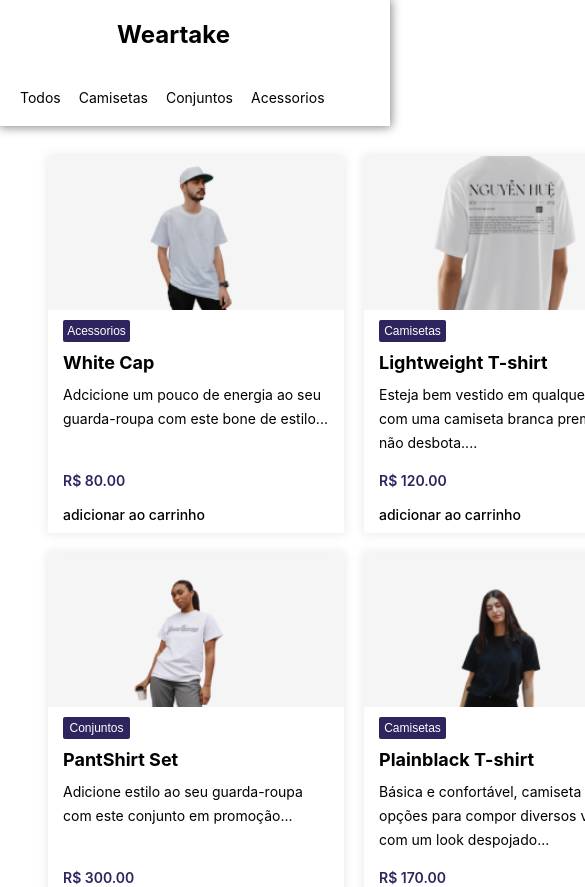
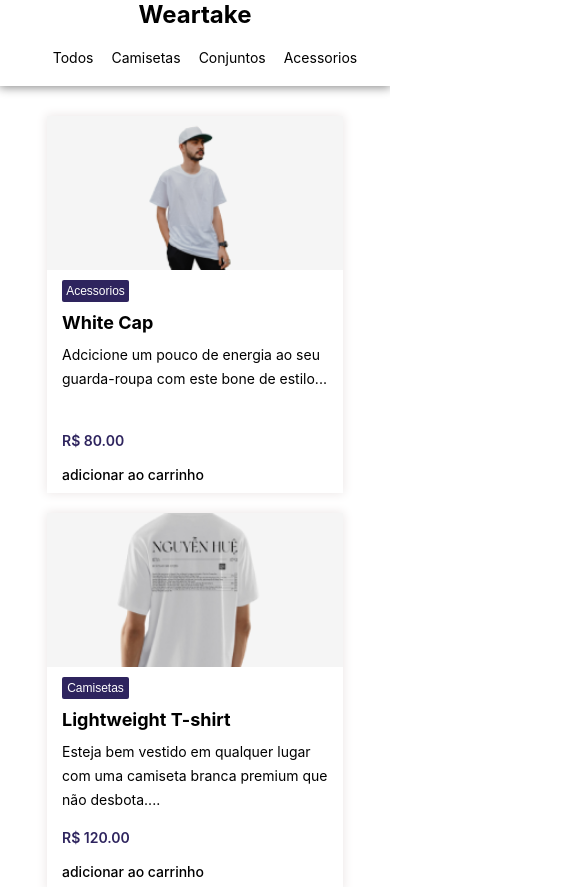
Before and after one commit to Ribas93/ecommerce-roupas-react, a React (Create React App) app: page / in a window 390 px wide. Shown: the top 887 px of the page, 585 px wide, since content can reach past the window. Built offline with nearby package versions, Linux system fonts and the light colour scheme.

Commit message:
ajustes responsividade e limpeza do codigo

```diff
--- a/src/App.js
+++ b/src/App.js
@@ -22,7 +22,7 @@ function App() {
   return (
           <>
             <Header filterProductsList={filterProductsList} data={data} setFiltroData={setFiltroData}/>
-            <div>
+            <div style={{display: 'flex', flexWrap: 'wrap'}}>
               <Cards filtroData={filtroData} carrinho={carrinho} setCarrinho={setCarrinho}/>
               <Carrinho carrinho={carrinho} setCarrinho={setCarrinho} data={data} setFiltroData={setFiltroData}/>
             </div>
--- a/src/components/Cards/styles.css
+++ b/src/components/Cards/styles.css
@@ -1,3 +1,13 @@
+.div_card{
+  display: flex;
+  flex-direction: row;
+  flex-wrap: wrap;
+  justify-content: center;
+  padding: 0px 30px 30px;
+  gap: 20px;
+  width: 1000px;
+}
+
 .cardsCarrinho{
     display: flex;
     flex-direction: row;
@@ -15,16 +25,8 @@
   justify-content: center;
   }
 
-  .div_card{
-    display: flex;
-    flex-direction: row;
-    flex-wrap: wrap;
-    padding: 0px 10px 20px 38px;
-    width: 1000px;
-  }
 
   .card{
-    margin:10px;
     box-shadow: 0px 0px 10px 1px rgb(237, 232, 232);
   }
 
--- a/src/components/Carrinho/styles.css
+++ b/src/components/Carrinho/styles.css
@@ -1,8 +1,8 @@
 .carrinho{
     display: flex;
     flex-direction: column;
-    margin: 0px 20px 20px;
-    padding: 10px 0px;
+    margin: 0px auto;
+
   }
 
   .carrinho_inpBut{
@@ -58,7 +58,7 @@
     height: 300px;
     background-color: rgba(245, 245, 245, 1);
     border: none;
-    padding: 20px 10px;
+    padding: 20px 0px;
   }
 
   .carrinho_cesta_vazia{
--- a/src/components/Header/styles.css
+++ b/src/components/Header/styles.css
@@ -3,22 +3,27 @@
     flex-direction: row;
     flex-wrap: wrap;
     justify-content: space-between;
+    align-items: center;
     background-color: white;
     border: none;
     box-shadow: 0px 0px 10px 1px grey;
-    margin-bottom: 20px;
-  }
+    margin-bottom: 30px;
+    padding: 0px 50px;
 
-  .header_titulo{
-    margin-left: 117px;
-    margin-top: 20px;
-    margin-bottom: 20px;
   }
 
   .header_div_BtnFiltro{
     display: flex;
     flex-direction: row;
-    align-items: center;
     padding: 20px;
     gap: 18px;
+    margin-left: 20px;
   }
+
+
+  @media screen and (max-width: 550px) {
+    .header{
+      justify-content: center;
+      padding: 0px;
+    }
+  }
```
